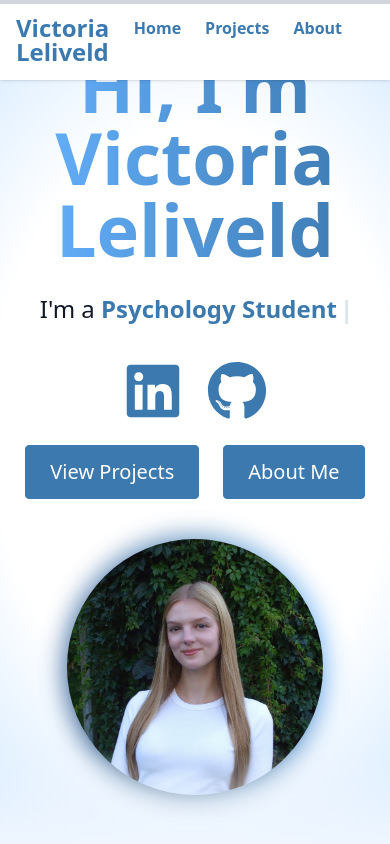
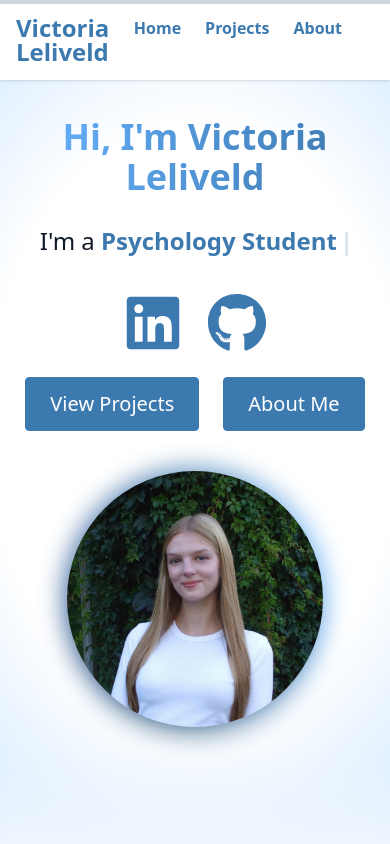
Before and after one commit to VictoriaLeliveld/Victoria-Leliveld, a React (Vite) app: page / in a window 390 px wide. Shown: the top 844 px of the page. Built offline with nearby package versions, Linux system fonts and the light colour scheme.

Commit message:
Fixed home

```diff
--- a/src/App.tsx
+++ b/src/App.tsx
@@ -25,7 +25,7 @@ function App() {
         className="h-screen flex flex-col md:flex-row items-center justify-center bg-[radial-gradient(ellipse_150%_100%,white_35%,theme('colors.blue.300'))] relative px-6 md:px-20"
       >
         <div className="md:w-2/3 flex flex-col items-center justify-center mb-10 md:mb-0 text-center">
-          <h1 className="font-bold text-7xl mb-7 text-transparent bg-clip-text bg-gradient-to-r from-[#66B2FF] via-[#3C79AF] to-[#1A4D8F] animate-gradient">
+          <h1 className="font-bold text-4xl sm:text-5xl md:text-6xl lg:text-7xl mb-7 text-transparent bg-clip-text bg-gradient-to-r from-[#66B2FF] via-[#3C79AF] to-[#1A4D8F] animate-gradient">
             Hi, I'm Victoria Leliveld
           </h1>
 
```
